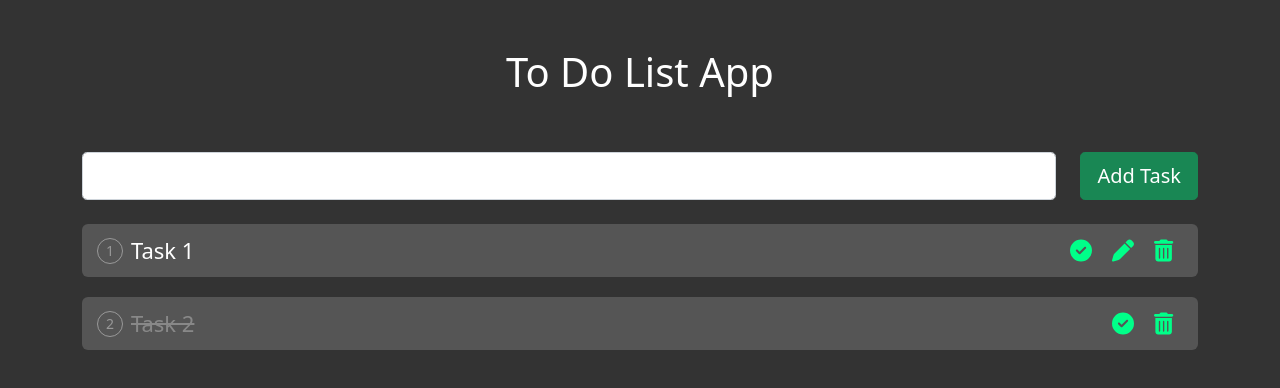
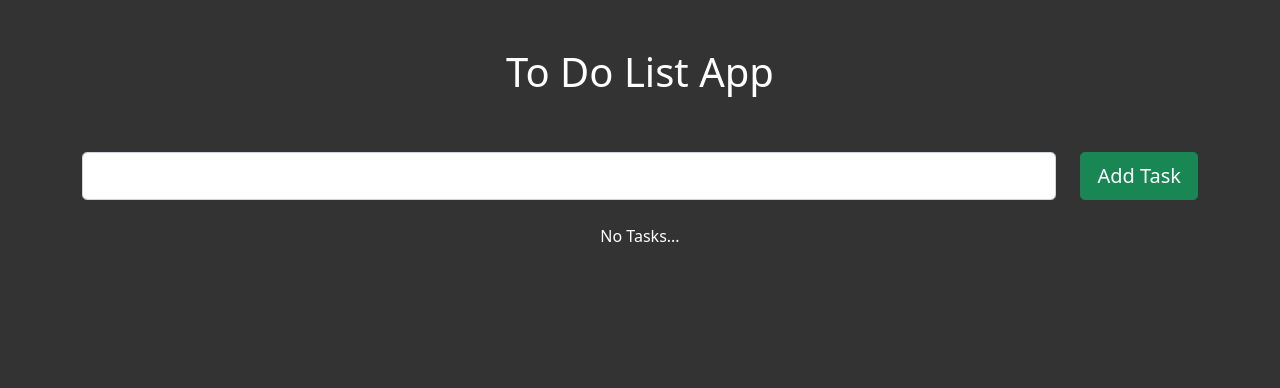
Before and after one commit to diana-gomes30/react_todolist, a React (Create React App) app: page / in a window 1280 px wide. Shown: the top 388 px of the page. Built offline with nearby package versions, Linux system fonts and the light colour scheme.

Commit message:
Add feature with useReducer and localStorage

```diff
--- a/src/components/App.jsx
+++ b/src/components/App.jsx
@@ -1,22 +1,13 @@
-import { useReducer } from 'react';
+import { useReducer, useEffect } from 'react';
 import UpdateArea from './UpdateArea';
 import CreateArea from './CreateArea';
 import ItemList from './ItemList';
 import { reducer } from '../reducer';
 
 const initialState = {
-  taskList: [
-    {
-      id: 1,
-      content: 'Task 1',
-      status: false,
-    },
-    {
-      id: 2,
-      content: 'Task 2',
-      status: true,
-    },
-  ],
+  taskList: localStorage.getItem('tasks')
+    ? JSON.parse(localStorage.getItem('tasks'))
+    : [],
   updatingTask: {},
   isEditingTask: false,
 };
@@ -24,6 +15,10 @@ const initialState = {
 function App() {
   // Tasks (ToDo List) State
   const [state, dispatch] = useReducer(reducer, initialState);
+
+  useEffect(() => {
+    localStorage.setItem('tasks', JSON.stringify(state.taskList));
+  }, [state.taskList]);
 
   // Add Task
   const addTask = (newTask) => {
```
